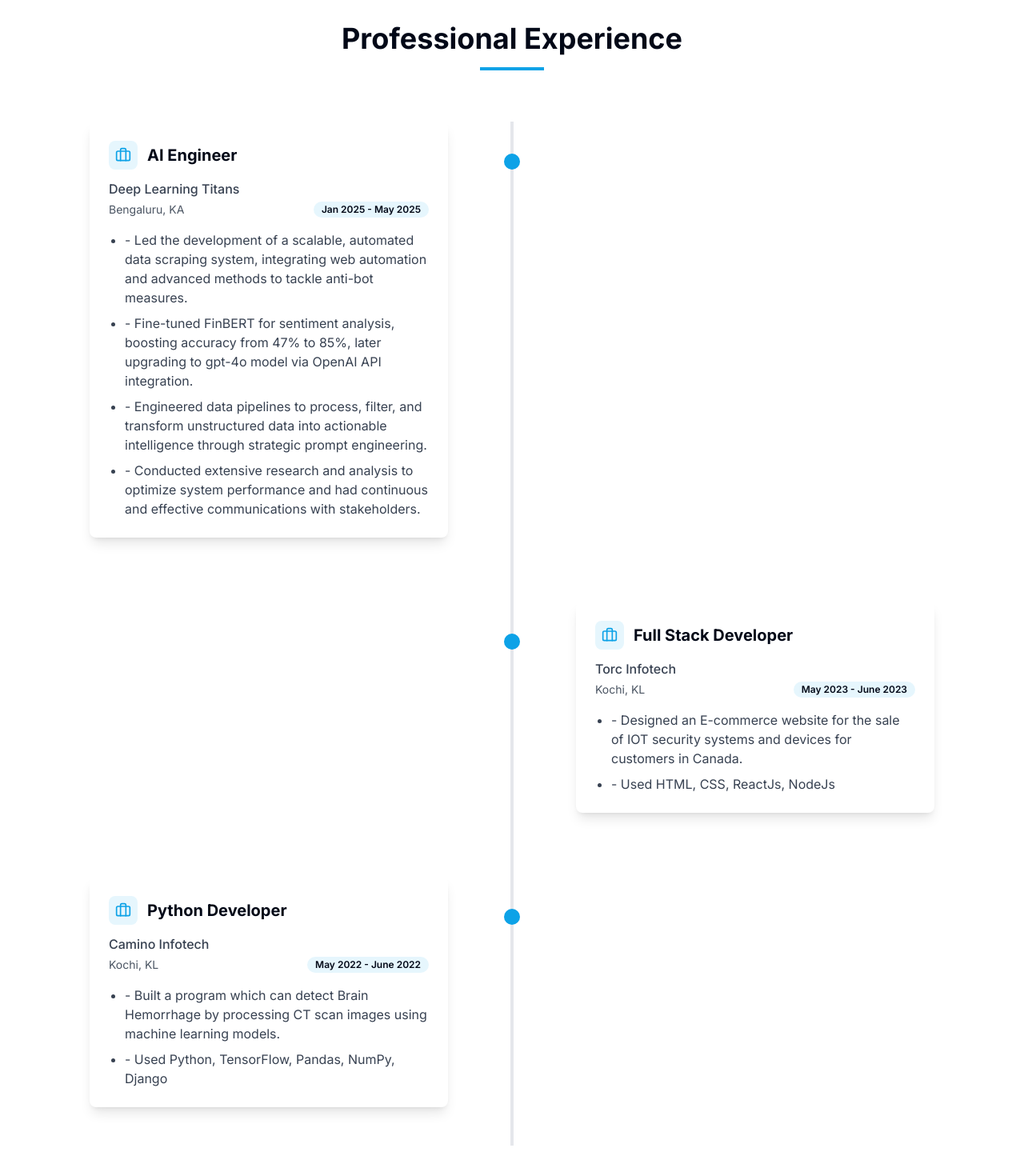
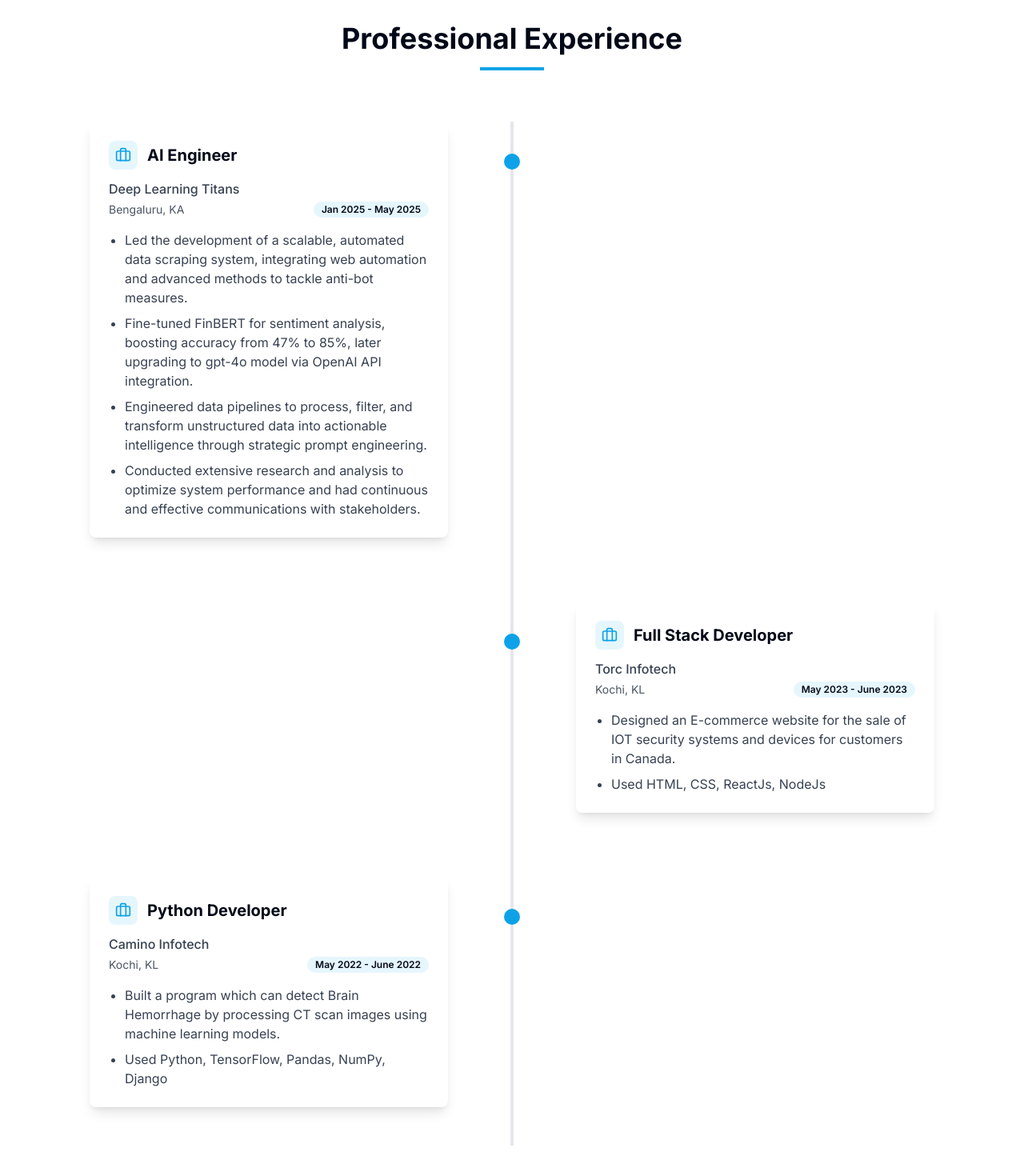
Before and after one commit to Rioichi03/My-Portfolio, a React (Vite) app: page / in a window 1280 px wide. Shown: the part 2286-3756 px from the top of the page at 80% size. Built offline with nearby package versions, Linux system fonts and the light colour scheme.

Commit message:
Update ExperienceSection.tsx

```diff
--- a/src/components/ExperienceSection.tsx
+++ b/src/components/ExperienceSection.tsx
@@ -19,10 +19,10 @@ export default function ExperienceSection() {
       location: "Bengaluru, KA",
       period: "Jan 2025 - May 2025",
       description: [
-        "- Led the development of a scalable, automated data scraping system, integrating web automation and advanced methods to tackle anti-bot measures.",
-        "- Fine-tuned FinBERT for sentiment analysis, boosting accuracy from 47% to 85%, later upgrading to gpt-4o model via OpenAI API integration.",
-        "- Engineered data pipelines to process, filter, and transform unstructured data into actionable intelligence through strategic prompt engineering.",
-        "- Conducted extensive research and analysis to optimize system performance and had continuous and effective communications with stakeholders."
+        "Led the development of a scalable, automated data scraping system, integrating web automation and advanced methods to tackle anti-bot measures.",
+        "Fine-tuned FinBERT for sentiment analysis, boosting accuracy from 47% to 85%, later upgrading to gpt-4o model via OpenAI API integration.",
+        "Engineered data pipelines to process, filter, and transform unstructured data into actionable intelligence through strategic prompt engineering.",
+        "Conducted extensive research and analysis to optimize system performance and had continuous and effective communications with stakeholders."
       ]
     },
     {
@@ -31,8 +31,8 @@ export default function ExperienceSection() {
       location: "Kochi, KL",
       period: "May 2023 - June 2023",
       description: [
-        "- Designed an E-commerce website for the sale of IOT security systems and devices for customers in Canada.",
-        "- Used HTML, CSS, ReactJs, NodeJs"
+        "Designed an E-commerce website for the sale of IOT security systems and devices for customers in Canada.",
+        "Used HTML, CSS, ReactJs, NodeJs"
       ]
     },
     {
@@ -41,8 +41,8 @@ export default function ExperienceSection() {
       location: "Kochi, KL",
       period: "May 2022 - June 2022",
       description: [
-        "- Built a program which can detect Brain Hemorrhage by processing CT scan images using machine learning models.",
-        "- Used Python, TensorFlow, Pandas, NumPy, Django"
+        "Built a program which can detect Brain Hemorrhage by processing CT scan images using machine learning models.",
+        "Used Python, TensorFlow, Pandas, NumPy, Django"
       ]
     }
   ];
```
